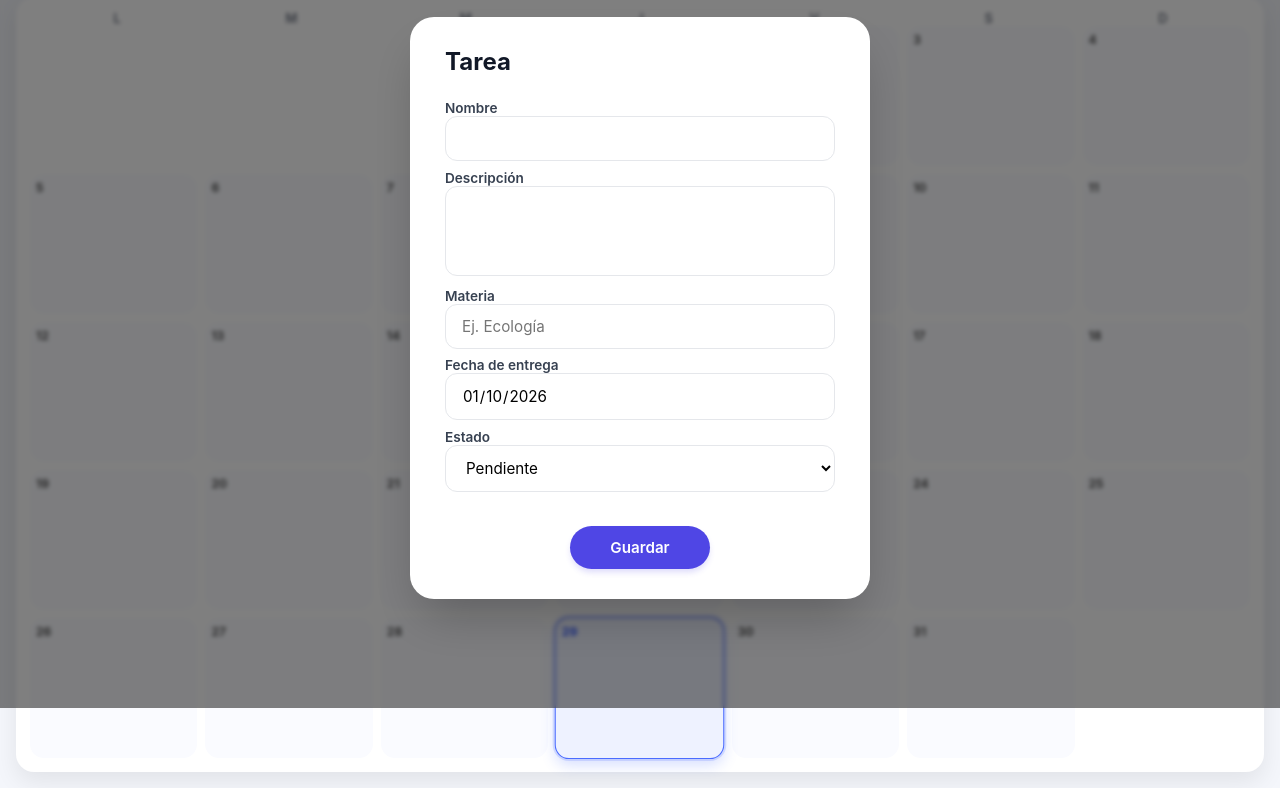
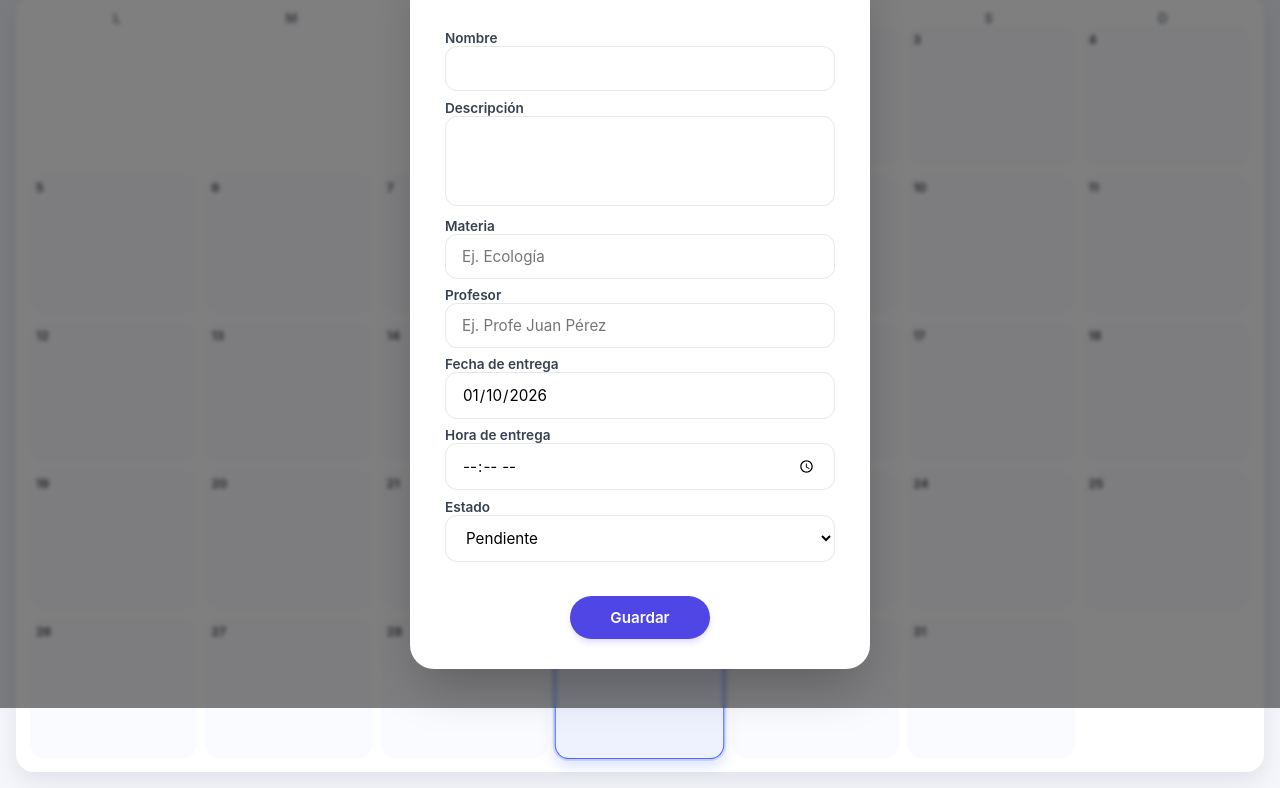
Before and after one commit to raf1314/Act-2-Malvados-y-asociados, a website: page index.html in a window 1280 px wide. Both pictures are taken after a click on the element "10". Shown: the part 92-880 px from the top of the page. Drawn offline with Linux system fonts and the light colour scheme; no server answers.

Commit message:
Agregar los Campos de profesor y horas :p

```diff
--- a/index.html
+++ b/index.html
@@ -57,8 +57,18 @@
                 </label>
 
                 <label>
+                    Profesor
+                    <input type="text" id="taskProfesor" name="taskProfesor" placeholder="Ej. Profe Juan Pérez">
+                </label>            <!-- Profeosr -->
+
+                <label>
                     Fecha de entrega
                     <input type="date" id="taskDate" readonly>
+                </label>
+
+                <label>
+                    Hora de entrega
+                    <input type="time" id="taskHora"> <!-- Nuevo de horas -->
                 </label>
             </div>
 
--- a/script.js
+++ b/script.js
@@ -3,13 +3,15 @@
 // Clase que representa una tarea individual
 class Task {
     // Constructor que recibe un objeto con las propiedades de la tarea
-    constructor({ id, name, materia, description, hora, date, status }) {
+    constructor({ id, name, materia, description, hora, date, status, profesor }) {
         this.id = id || Date.now().toString(); // ID único
         this.name = name;                      // Nombre de la tarea
         this.materia = materia;                // Materia asociada (opcional)
         this.description = description;        // Descripción detallada
         this.date = date;                      // Fecha en formato YYYY-MM-DD
         this.status = status;                  // Estado (pendiente, completado)
+        this.profesor= profesor;               // Para agregar al profesor como campo (nuevo)
+        this.hora=hora                         // Campo para agregar las horas (Nuevo)
     }
 }
 
@@ -231,6 +233,10 @@ function openModal(task = {}) {
     form.taskMateria.value = task.materia || "";
     form.taskMateria.readOnly = isEditing;
 
+    form.taskProfesor.value = task.profesor || ""; //Nuevo para el profeosr
+
+    form.taskHora.value = task.hora || "";  //Para las Horas
+
     form.taskId.value = task.id || "";
     form.taskName.value = task.name || "";
     form.taskDescription.value = task.description || "";
@@ -277,8 +283,10 @@ function promise(asyncOperation) {
             id: form.taskId.value,
             name: form.taskName.value,
             materia: form.taskMateria.value,
+            profesor: form.taskProfesor.value, // Para el profesor
             description: form.taskDescription.value,
             date: form.taskDate.value,
+            hora: form.taskHora.value,         // Para las horas
             status: form.taskStatus.value
         };
 
```
